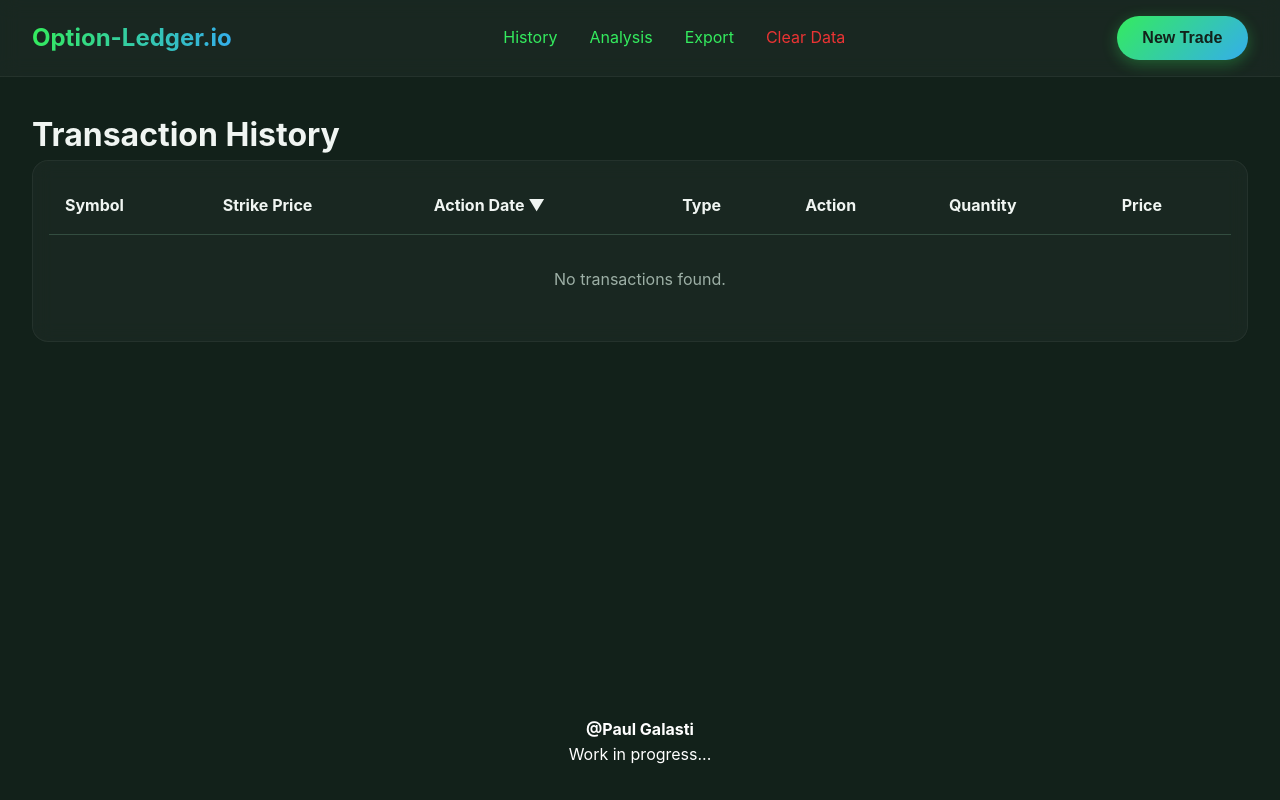
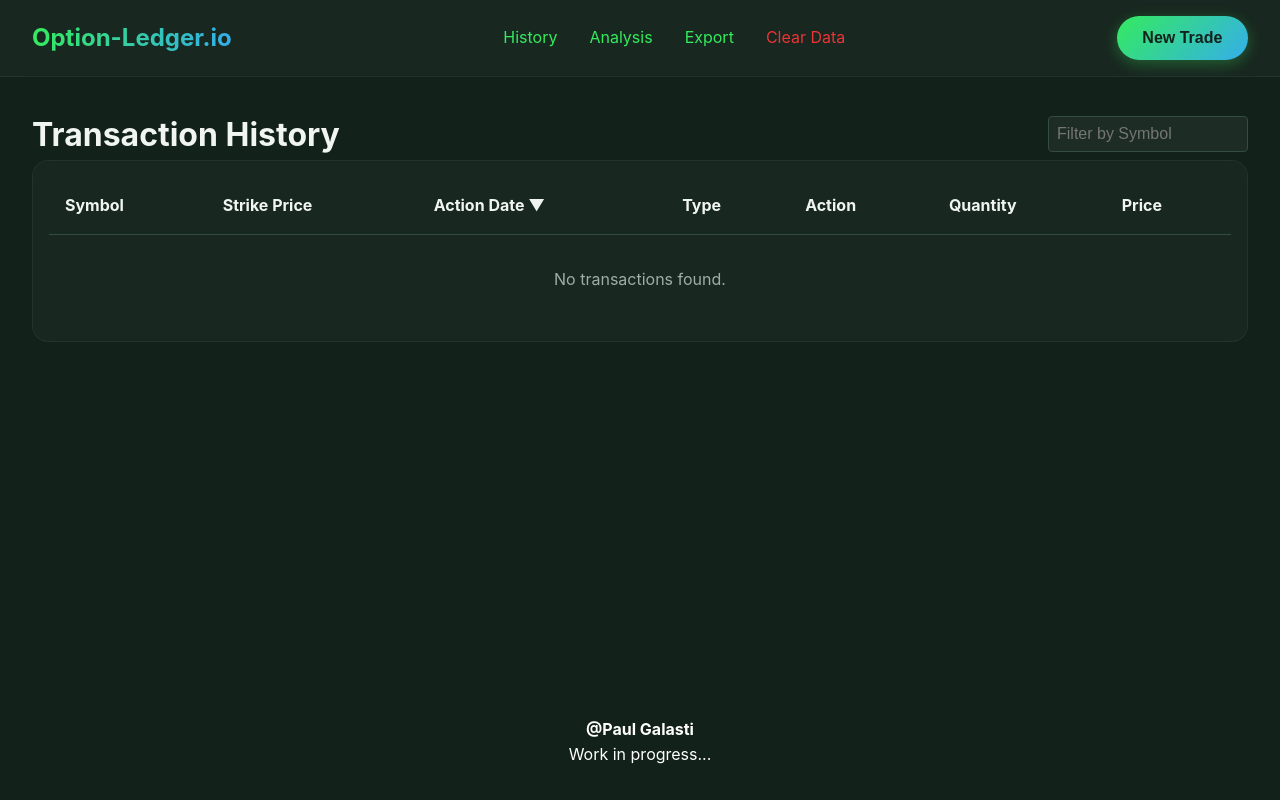
Before and after one commit to pgalasti/option-ledger, a React (Vite) app: page / in a window 1280 px wide. Both pictures are taken after a click on the link "History". Built offline with nearby package versions, Linux system fonts and the light colour scheme.

Commit message:
Added filter to history screen

```diff
--- a/src/components/History.jsx
+++ b/src/components/History.jsx
@@ -3,6 +3,7 @@ import { TransactionAction } from '../services/storage/TransactionRepo';
 
 const History = ({ transactionRepo }) => {
     const [sortConfig, setSortConfig] = useState({ key: 'date', direction: 'desc' });
+    const [filterSymbol, setFilterSymbol] = useState('');
 
     const transactions = transactionRepo.load();
 
@@ -35,6 +36,13 @@ const History = ({ transactionRepo }) => {
 
     const sortedTransactions = useMemo(() => {
         let sortableItems = [...transactions];
+
+        if (filterSymbol) {
+            sortableItems = sortableItems.filter(t =>
+                t.data.symbol.toLowerCase().includes(filterSymbol.toLowerCase())
+            );
+        }
+
         if (sortConfig !== null) {
             sortableItems.sort((a, b) => {
                 let aValue, bValue;
@@ -62,7 +70,7 @@ const History = ({ transactionRepo }) => {
             });
         }
         return sortableItems;
-    }, [transactions, sortConfig]);
+    }, [transactions, sortConfig, filterSymbol]);
 
     const requestSort = (key) => {
         let direction = 'asc';
@@ -99,8 +107,18 @@ const History = ({ transactionRepo }) => {
 
     return (
         <div className="dashboard-container">
-            <div className="dashboard-header">
+            <div className="dashboard-header" style={{ display: 'flex', justifyContent: 'space-between', alignItems: 'center' }}>
                 <h1>Transaction History</h1>
+                <div>
+                    <input
+                        type="text"
+                        placeholder="Filter by Symbol"
+                        value={filterSymbol}
+                        onChange={(e) => setFilterSymbol(e.target.value)}
+                        className="form-input"
+                        style={{ maxWidth: '200px', padding: '0.5rem' }}
+                    />
+                </div>
             </div>
 
             <div className="glass-panel" style={{ padding: '1rem', overflowX: 'auto' }}>
```
Also changed, not shown: 1 other file (tests, documents, lock files or other folders).
